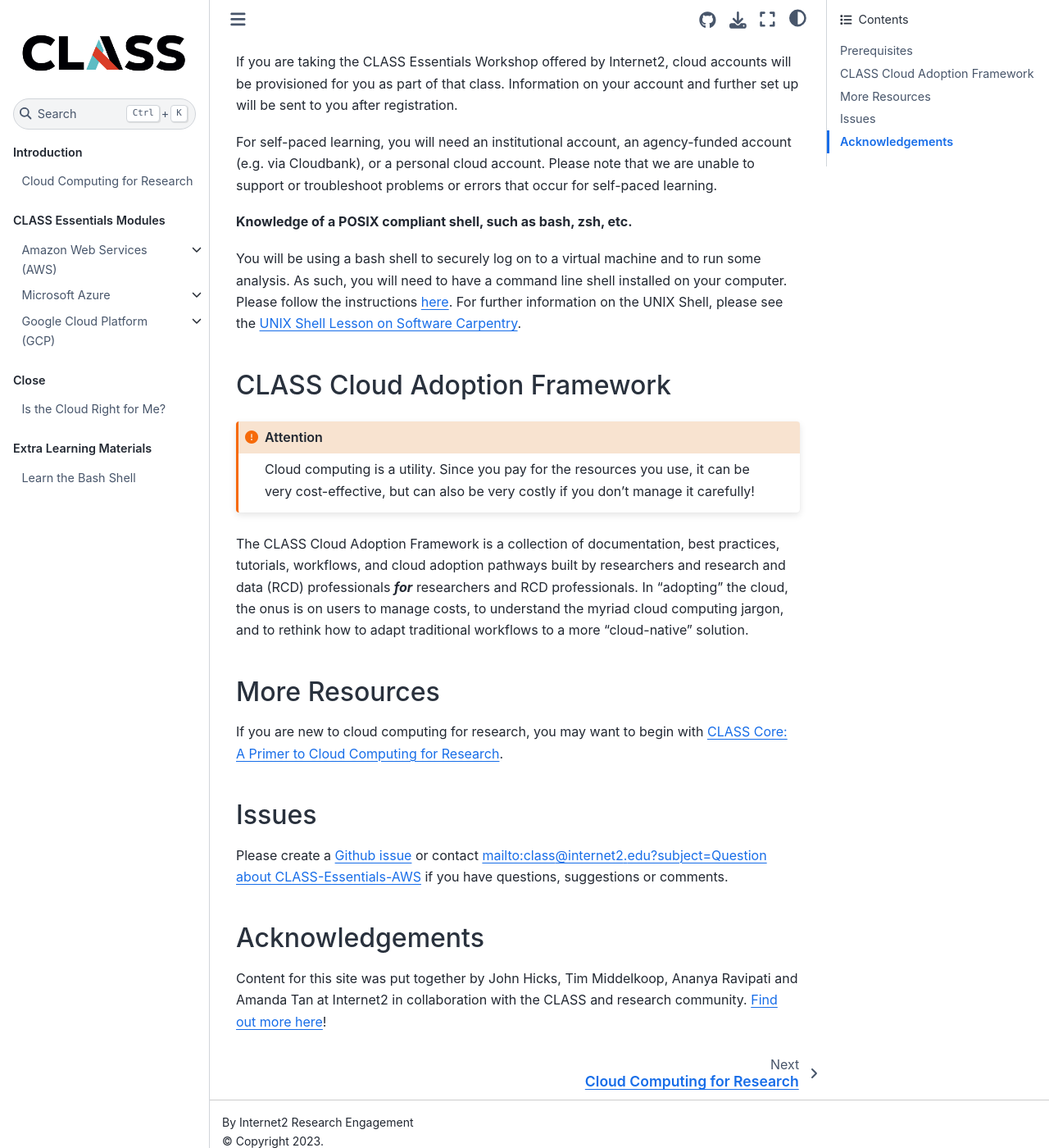
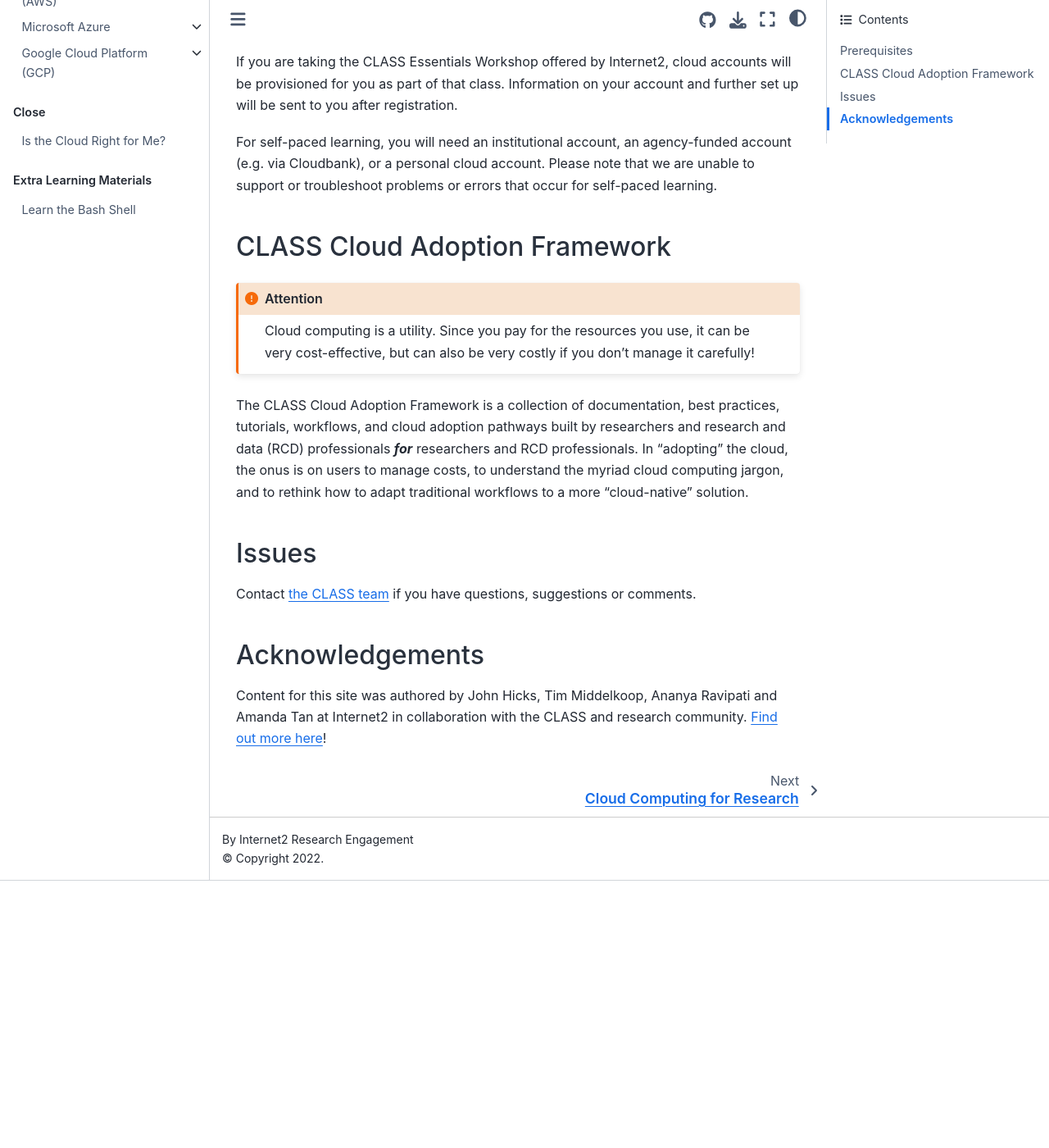
Before and after one commit to middelkoopt/CLASS-Essentials, a Jupyter Book: the page built from content/intro.md, in a window 1280 px wide and 1400 px high, scrolled down 888 px. Shown: the whole window at 82% size. Built offline with Jupyter Book 1.0.4 settings and Sphinx 7.4.7 and the Sphinx Book theme 1.1.4, drawn with Linux system fonts in a browser that asks for light colours; pages that are not in the unit, such as notebooks, are missing from menus; after the commit the page ends 1962 px from its top, so only the background shows below that.

Commit message:
Updated Episodes 06,07

```diff
--- a/content/_config.yml
+++ b/content/_config.yml
@@ -3,6 +3,7 @@
 
 title: Internet2 Cloud Learning And Skills Sessions
 author: Internet2 Research Engagement
+copyright: "2022"  # Copyright year to be placed in the footer
 logo: CLASS-logo.png
 
 # Force re-execution of notebooks on each build.
--- a/content/intro.md
+++ b/content/intro.md
@@ -22,10 +22,6 @@ If you are taking the CLASS Essentials Workshop offered by Internet2, cloud acco
 
 For self-paced learning, you will need an institutional account, an agency-funded account (e.g. via Cloudbank), or a personal cloud account. Please note that we are unable to support or troubleshoot problems or errors that occur for self-paced learning.
 
-**Knowledge of a POSIX compliant shell, such as bash, zsh, etc.**
-
-You will be using a bash shell to securely log on to a virtual machine and to run some analysis. As such, you will need to have a command line shell installed on your computer. Please follow the instructions [here](https://carpentries.github.io/workshop-template/#shell). For further information on the UNIX Shell, please see the [UNIX Shell Lesson on Software Carpentry](https://swcarpentry.github.io/shell-novice/).
-
 
 ## CLASS Cloud Adoption Framework
 
@@ -36,18 +32,12 @@ Cloud computing is a utility. Since you pay for the resources you use, it can be
 
 The CLASS Cloud Adoption Framework is a collection of documentation, best practices, tutorials, workflows, and cloud adoption pathways built by researchers and research and data (RCD) professionals ***for*** researchers and RCD professionals. In "adopting" the cloud, the onus is on users to manage costs, to understand the myriad cloud computing jargon, and to rethink how to adapt traditional workflows to a more "cloud-native" solution.
 
-## More Resources
-
-If you are new to cloud computing for research, you may want to begin with [CLASS Core: A Primer to Cloud Computing for Research](https://github.internet2.edu/pages/CLASS/CLASS-core/intro.html).
-
 ## Issues
-Please create a [Github issue](https://github.internet2.edu/CLASS/CLASS-Essentials-AWS/issues) or contact
-<mailto:class@internet2.edu?subject=Question%20about%20CLASS-Essentials-AWS> if you have questions, suggestions or comments.
-
+Contact [the CLASS team](mailto:class@internet2.edu?subject=Question%20about%20CLASS-Essentials-AWS) if you have questions, suggestions or comments.
 
 ## Acknowledgements
 
-Content for this site was put together by John Hicks, Tim Middelkoop, Ananya Ravipati and Amanda Tan at Internet2 in collaboration with the CLASS and research community. [Find out more here](https://internet2.edu/community/research-engagement/internet2-research-engagement-team/)!
+Content for this site was authored by John Hicks, Tim Middelkoop, Ananya Ravipati and Amanda Tan at Internet2 in collaboration with the CLASS and research community. [Find out more here](https://internet2.edu/community/research-engagement/internet2-research-engagement-team/)!
 
 
 <!-- #endregion -->
```
Also changed, not shown: content/AWS/01_intro_to_cloud_console.ipynb, content/AWS/02_intro_to_compute.ipynb (deleted), content/AWS/02_intro_to_compute_part1.ipynb, content/AWS/03_intro_to_cloud_storage.ipynb, content/AWS/04_intro_to_cli.ipynb, content/AWS/05_running_analysis.ipynb, content/AWS/06_monitoring_costs.ipynb, content/AWS/07_cleaning_up_resources.ipynb, content/AWS/07_monitoring_costs.ipynb (deleted), content/AWS/08_cleaning_up_resources.ipynb (deleted), content/AWS/images/billing_dashboard_1.png (added).
